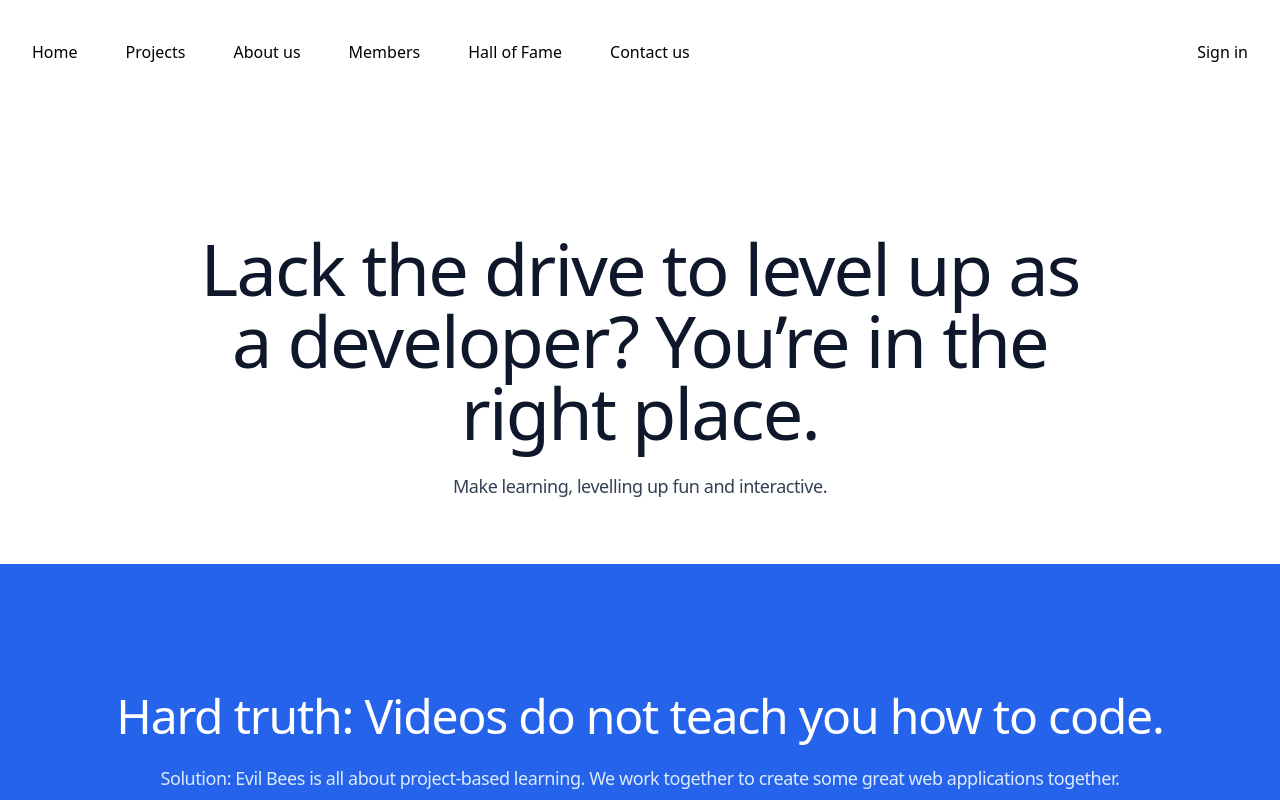
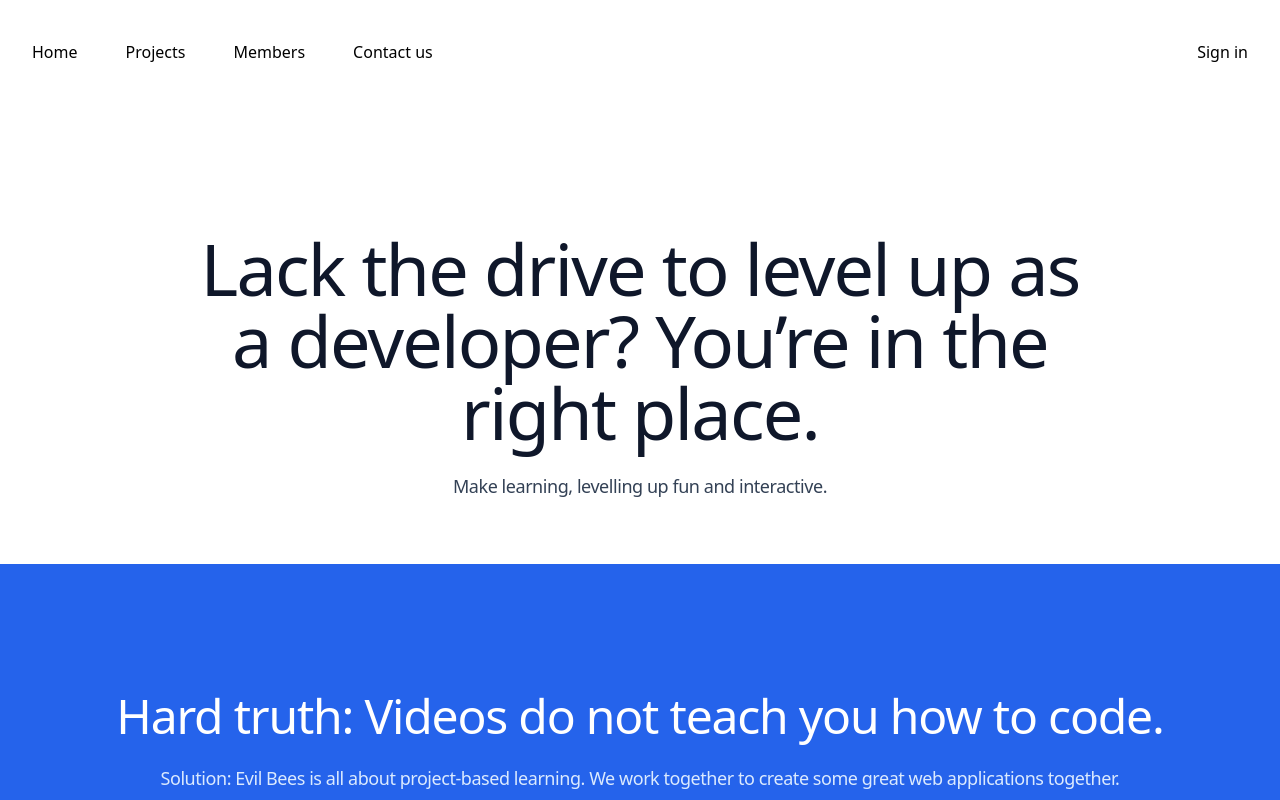
Before and after one commit to nikolap994/evil_bees, a Next.js app: page / in a window 1280 px wide. Shown: the top 800 px of the page. Built offline with nearby package versions, Linux system fonts and the light colour scheme; no server answers.

Commit message:
Update Navigation

```diff
--- a/components/navigation.js
+++ b/components/navigation.js
@@ -11,9 +11,7 @@ export default function Navigation() {
 					<div className="flex items-center md:gap-x-12">
 						<Link href="/">Home</Link>
 						<Link href="/projects">Projects</Link>
-						<Link href="/about">About us</Link>
 						<Link href="/members">Members</Link>
-						<Link href="/members/hall-of-fame">Hall of Fame</Link>
 						<Link href="/contact">Contact us</Link>
 					</div>
 					<button onClick={() => signIn()}>Sign in</button>
```
